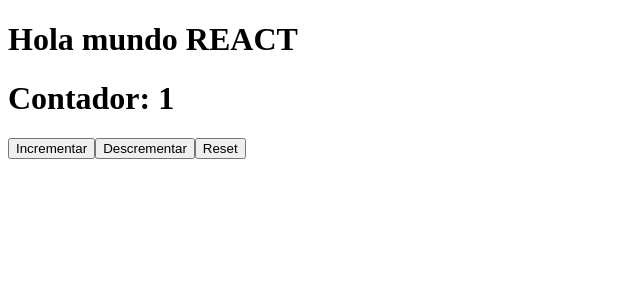
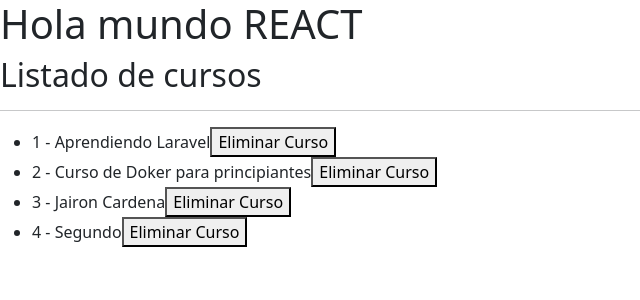
Before and after one commit to Jaironec/PrimerApp, a React (Create React App) app: page / in a window 1280 px wide. Shown: the top 300 px of the page, without its empty margins (0-640 px from the left). Built offline with nearby package versions, Linux system fonts and the light colour scheme.

Commit message:
Actividad Martes

```diff
--- a/package.json
+++ b/package.json
@@ -6,6 +6,7 @@
     "@testing-library/jest-dom": "^5.16.2",
     "@testing-library/react": "^12.1.2",
     "@testing-library/user-event": "^13.5.0",
+    "bootstrap": "^5.1.3",
     "react": "^17.0.2",
     "react-dom": "^17.0.2",
     "react-scripts": "5.0.0",
--- a/src/App.js
+++ b/src/App.js
@@ -1,17 +1,33 @@
 //import Hola from "./components/Hola";
-import Contador from "./components/Contador";
-
-
+// import Contador from "./components/Contador";
+import Cursos from "./components/Cursos";
+import react, {useState} from "react";
+const lista_Cursos =[
+  {id:1, curso:'Aprendiendo Laravel'},
+  {id:2, curso:'Curso de Doker para principiantes'},
+  {id:3, curso:'Jairon Cardena'},
+  {id:4, curso:'Segundo'},
+  ];
 
 
 function App() {
+
+  const [cursos, setCursos]= useState(lista_Cursos);
+  const eliminarCurso = (id) =>{
+    console.log("eliminado");
+    const nuevosCursos = cursos.filter(item => {
+      return item.id!==id;
+    })
+    setCursos(nuevosCursos);
+      }
   return (
     <div>
 {     <h1>Hola mundo REACT</h1>
 /*       <Hola mensaje="Este es un mensaje" pie="La fecha es 2022-feb-07"/>
       <Hola mensaje="Esmeraldas" pie="Es una ciudad hermosa"/>
       <Hola mensaje="Ecuador" pie="País Multicultural"/> */}
-<Contador/>
+{/* <Contador/> */}
+<Cursos cursos={cursos} onEliminarCurso={eliminarCurso}/>
     </div>
   );
 }
--- a/src/components/Contador.js
+++ b/src/components/Contador.js
@@ -16,9 +16,9 @@
   return (
     <div>
       <h1>Contador: {cont}</h1>
-      <button onClick={Incrementar}>Incrementar</button>
-      <button onClick={Decrementar}>Descrementar</button>
-      <button onClick={Reset}>Reset</button>
+      <button className='btn btn-success' onClick={Incrementar}>Incrementar</button>
+      <button className='btn btn-success' onClick={Decrementar}>Descrementar</button>
+      <button className='btn btn-danger' onClick={Reset}>Reset</button>
     </div>
   );
 }
--- /dev/null
+++ b/src/components/Cursos.js
@@ -0,0 +1,25 @@
+import React from "react";
+
+function cursos({cursos, onEliminarCurso}){
+    const eliminarCursoHandler =(id) =>{
+        console.log(id);
+        onEliminarCurso(id);
+    }
+return(
+    <div>
+        <h2>Listado de cursos</h2>
+        <hr/>
+        <ul>
+            {
+                cursos.map(item =>(
+                    <li key={item.id}>{item.id} - {item.curso}
+                    <button onClick={()=>eliminarCursoHandler(item.id)}>Eliminar Curso</button>
+                    </li>
+                ))
+            }
+
+        </ul>
+    </div>
+);
+}
+export default cursos;
--- a/src/index.js
+++ b/src/index.js
@@ -1,6 +1,7 @@
 import React from 'react';
 import ReactDOM from 'react-dom';
 import App from './App';
+import 'bootstrap/dist/css/bootstrap.min.css';
 ReactDOM.render(
   <React.StrictMode>
     <App />
```
Also changed, not shown: 1 other file (tests, documents, lock files or other folders).
